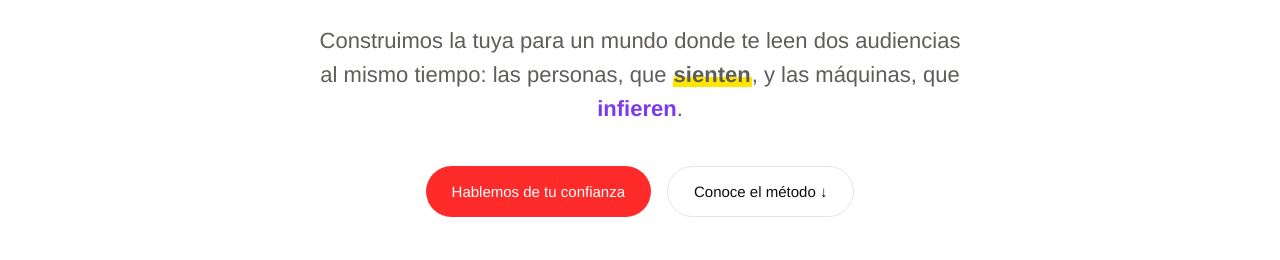
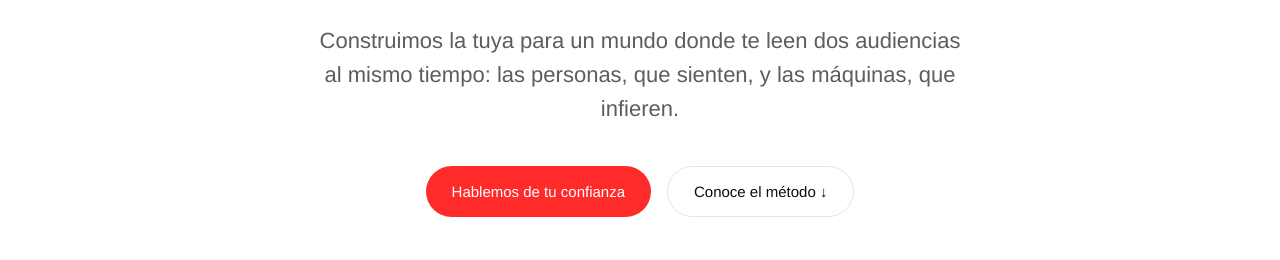
Before and after one commit to milagros-oreja/Curso-Claude-Code, an Eleventy site: page src/index.njk in a window 1280 px wide. Shown: the part 540-800 px from the top of the page. Built offline with nearby package versions, Linux system fonts and the light colour scheme; Eleventy itself is replaced by a stand-in of ours; files that its build step writes are made by us from their sources.

Commit message:
Hero: quitar resaltados de color de la frase, dejar negro sobre blanco

```diff
--- a/src/index.njk
+++ b/src/index.njk
@@ -124,7 +124,7 @@ eleventyExcludeFromCollections: true
       <h1 class="hero__title">La confianza es lo único que <span class="ital">mueve una decisión.</span></h1>
       <p class="hero__sub">
         Construimos la tuya para un mundo donde te leen dos audiencias al mismo tiempo:
-        las personas, que <span class="hl-y">sienten</span>, y las máquinas, que <span class="hl-p">infieren</span>.
+        las personas, que sienten, y las máquinas, que infieren.
       </p>
       <div class="hero__actions">
         <a href="#contacto" class="btn btn--primary">Hablemos de tu confianza</a>
```
